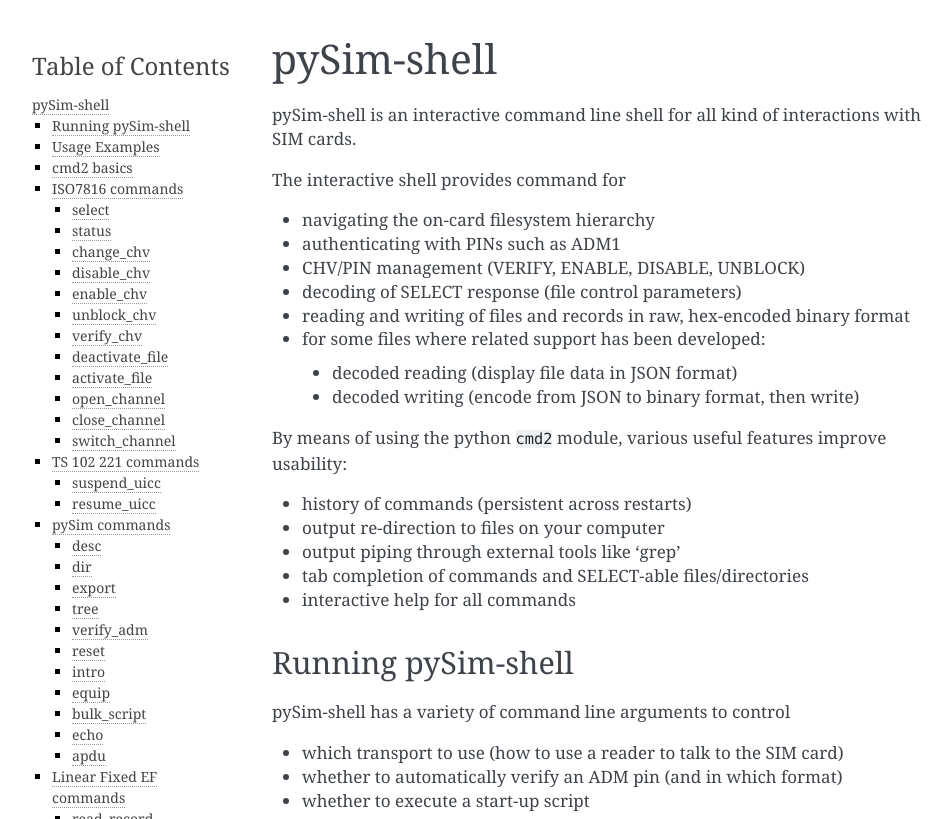
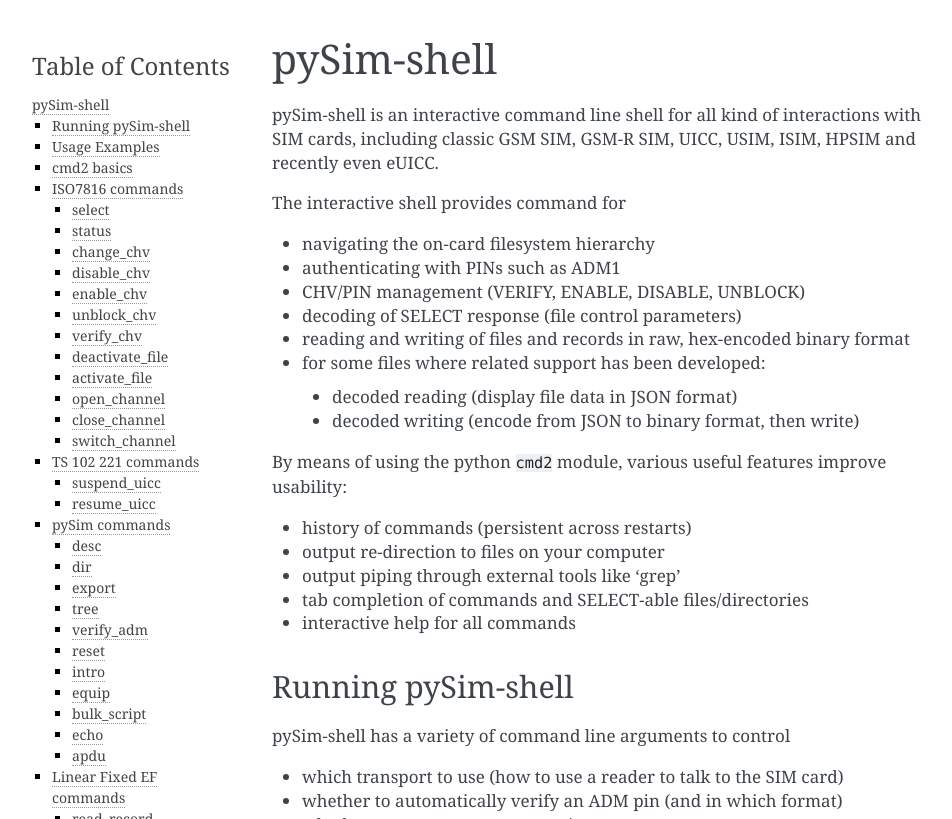
Before and after one commit to osmocom/pysim, a Sphinx documentation site: the page built from docs/shell.rst, in a window 1280 px wide and 900 px high, cut to the strip 0-819 px from the top of the window. Shown: the whole strip, without its empty margins (148-1100 px from the left). Built offline with Sphinx 7.4.7, drawn with Linux system fonts in a browser that asks for light colours.

Commit message:
docs: shell: Clarify various different card support
Change-Id: Ibf8e3538aa3c954df72c11ec0a2f885031b54b0e

```diff
--- a/docs/shell.rst
+++ b/docs/shell.rst
@@ -1,7 +1,8 @@
 pySim-shell
 ===========
 
-pySim-shell is an interactive command line shell for all kind of interactions with SIM cards.
+pySim-shell is an interactive command line shell for all kind of interactions with SIM cards,
+including classic GSM SIM, GSM-R SIM, UICC, USIM, ISIM, HPSIM and recently even eUICC.
 
 The interactive shell provides command for
 
```
